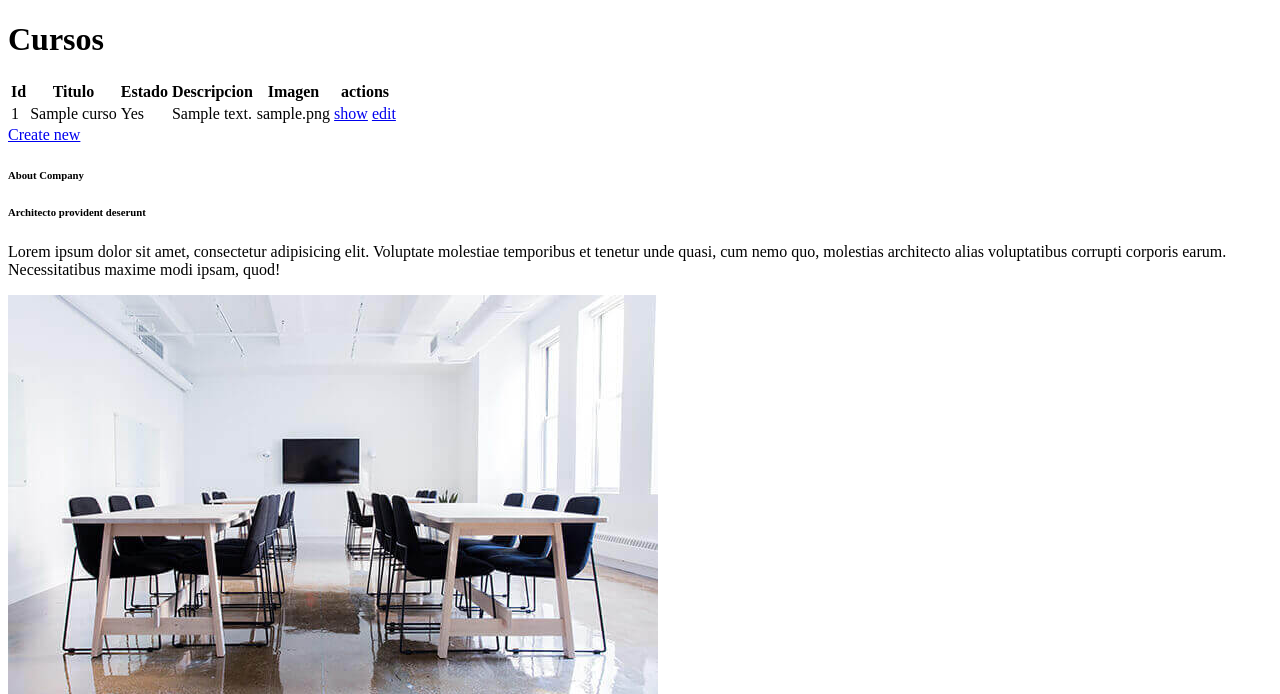
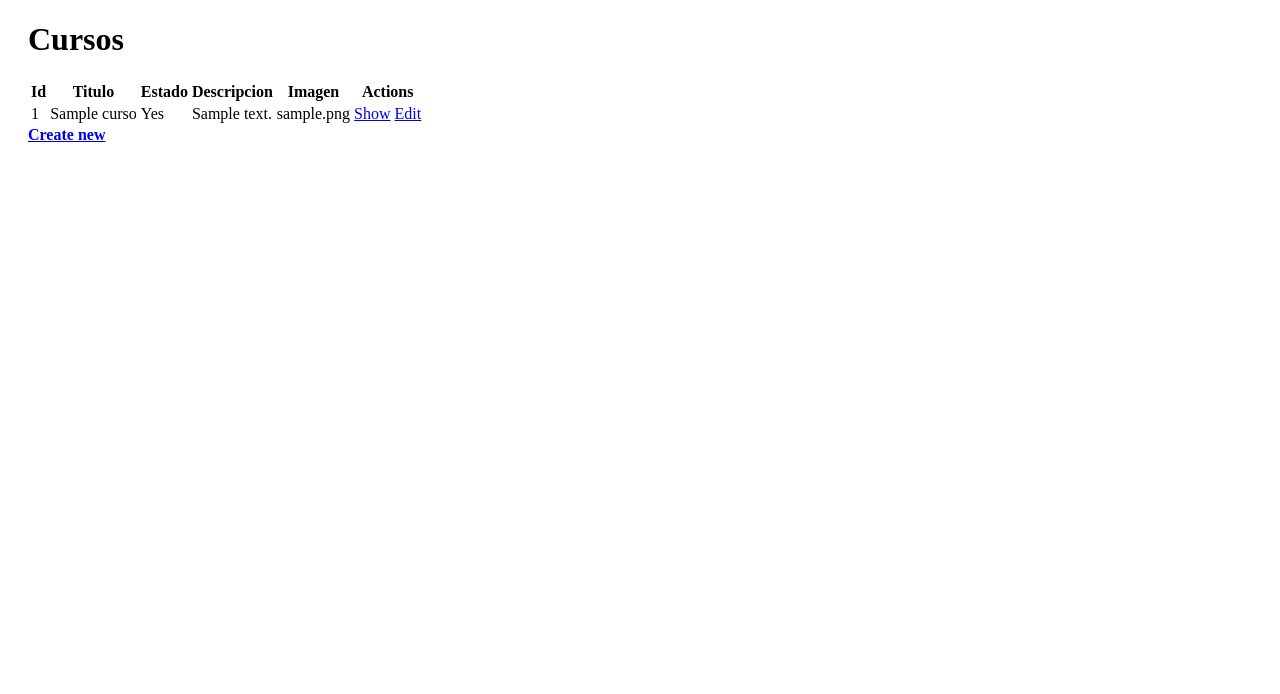
Before and after one commit to JOHANGONSALES/ACADEMIA-GRUPAL, a Symfony app: template templates/cursos/index.html.twig in a window 1280 px wide. Shown: the top 694 px of the page. After the commit the page ends 142 px from the top, so only its background shows below. Run offline with Twig, Linux system fonts and the light colour scheme; the template is opened without the code that fills it: most values are stand-ins (such as "Sample title", 1, 10 or a date in 2020); some libraries are stand-ins or nearby versions.

Commit message:
style todas las vistas Cursos

```diff
--- a/src/Form/CursosType.php
+++ b/src/Form/CursosType.php
@@ -43,7 +43,7 @@ class CursosType extends AbstractType
             ))
 
             ->add('imageFile', FileType::class, [
-                'label' => 'imagen',
+                'label' => 'Imagen',
                 'required' => false,
                 // unmapped means that this field is not associated to any entity property
                 'mapped' => false,
--- a/templates/base.html.twig
+++ b/templates/base.html.twig
@@ -26,7 +26,7 @@
 {% block div %}{% endblock %}
 
 
-{{
+{# {{
     render(controller(
         'App\\Controller\\partes\\services::services_render',
         { 'max': 3 }
@@ -122,7 +122,7 @@
         { 'max': 3 }
     ))
 
-}}
+}} #}
 
 {{
 
--- a/templates/cursos/_delete_form.html.twig
+++ b/templates/cursos/_delete_form.html.twig
@@ -1,4 +1,4 @@
 <form method="post" action="{{ path('app_cursos_delete', {'id': curso.id}) }}" onsubmit="return confirm('Are you sure you want to delete this item?');">
     <input type="hidden" name="_token" value="{{ csrf_token('delete' ~ curso.id) }}">
-    <button class="btn">Delete</button>
+    <button class="btn btn-primary" style="margin-bottom: 20px">Delete</button>
 </form>
--- a/templates/cursos/_form.html.twig
+++ b/templates/cursos/_form.html.twig
@@ -1,4 +1,5 @@
+{% form_theme form 'bootstrap_4_layout.html.twig' %}
 {{ form_start(form) }}
     {{ form_widget(form) }}
-    <button class="btn">{{ button_label|default('Save') }}</button>
+    <button class="btn btn-primary" style="margin-bottom: 10px; width: 80px;">{{ button_label|default('Save') }}</button>
 {{ form_end(form) }}
--- a/templates/cursos/index.html.twig
+++ b/templates/cursos/index.html.twig
@@ -3,9 +3,9 @@
 {% block title %}Cursos{% endblock %}
 
 {% block div %}
+    <div style="margin-left: 20px;">
         <h1>Cursos</h1>
-
-    <table class="table">
+        <table class="table table-striped">
             <thead>
                 <tr>
                     <th>Id</th>
@@ -13,20 +13,20 @@
                     <th>Estado</th>
                     <th>Descripcion</th>
                     <th>Imagen</th>
-                <th>actions</th>
+                    <th>Actions</th>
                 </tr>
             </thead>
             <tbody>
             {% for curso in cursos %}
                 <tr>
-                <td>{{ curso.id }}</td>
+                    <td class="table-active">{{ curso.id }}</td>
                     <td>{{ curso.titulo }}</td>
                     <td>{{ curso.estado ? 'Yes' : 'No' }}</td>
                     <td>{{ curso.descripcion }}</td>
                     <td>{{ curso.imagen }}</td>
                     <td>
-                    <a href="{{ path('app_cursos_show', {'id': curso.id}) }}">show</a>
-                    <a href="{{ path('app_cursos_edit', {'id': curso.id}) }}">edit</a>
+                        <a href="{{ path('app_cursos_show', {'id': curso.id}) }}">Show</a>
+                        <a href="{{ path('app_cursos_edit', {'id': curso.id}) }}">Edit</a>
                     </td>
                 </tr>
             {% else %}
@@ -37,5 +37,6 @@
             </tbody>
         </table>
 
-    <a href="{{ path('app_cursos_new') }}">Create new</a>
+        <a href="{{ path('app_cursos_new') }}" style="font-weight: 600;">Create new</a>
+    </div>
 {% endblock %}
--- a/templates/includes/navbar.html.twig
+++ b/templates/includes/navbar.html.twig
@@ -21,7 +21,7 @@
                     </li>
 
                     <li class="nav-item">
-                        <a class="nav-link" href="">Contact</a>
+                        <a class="nav-link" href="">Contacto</a>
                     </li>
                     <li class="nav-item">
                         <a href="{{ asset('/alumnoscursos') }}" title="Listado alumnos con cursos asignado" class="ml-4 nav-link btn btn-primary btn-sm rounded">Relacion</a>
--- a/templates/index.html.twig
+++ b/templates/index.html.twig
@@ -9,7 +9,7 @@
 }}
         <title>
             {% block title %}
-                bienvenido
+                Bienvenido
             {% endblock %}
         </title>
 </head>
```
Also changed, not shown: templates/cursos/edit.html.twig (+12 -5 lines), templates/cursos/new.html.twig (+4 -4 lines), templates/cursos/show.html.twig (+7 -5 lines). Lines whose indentation alone changed are shown as unchanged.
